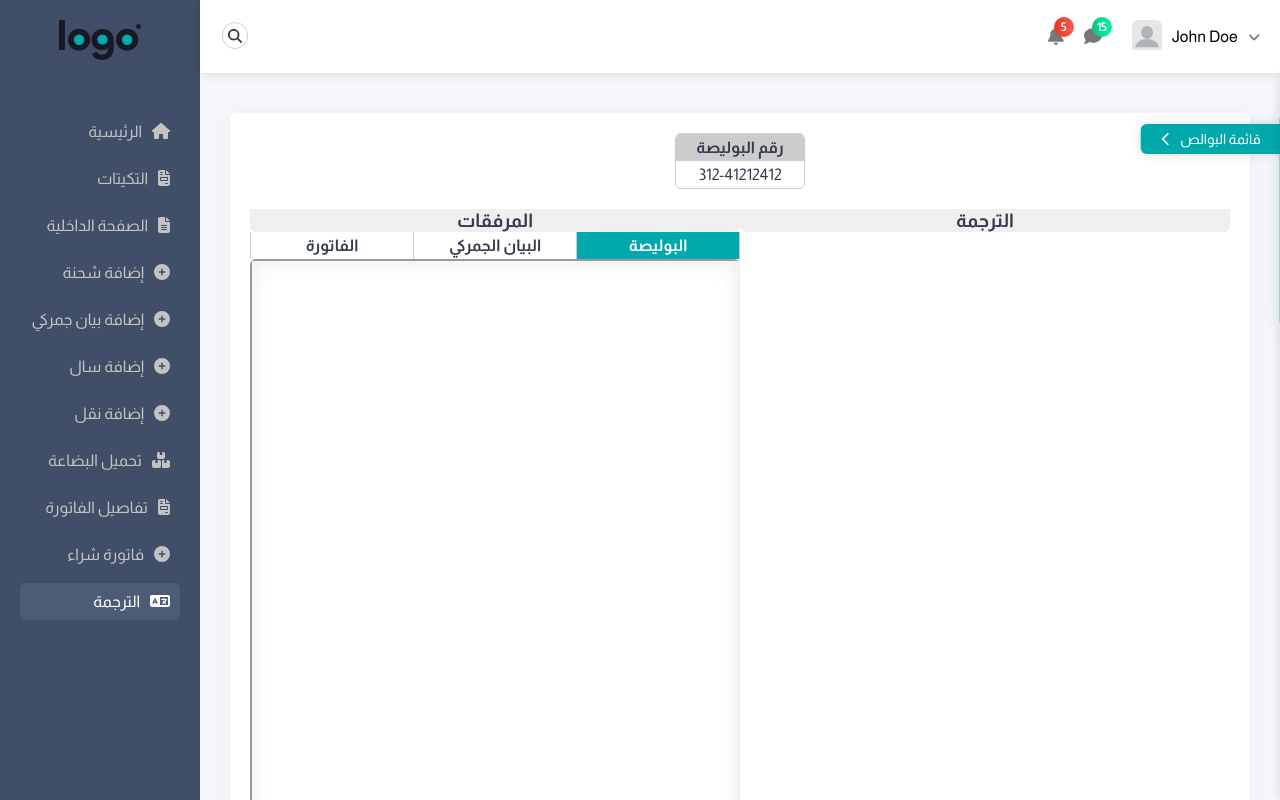
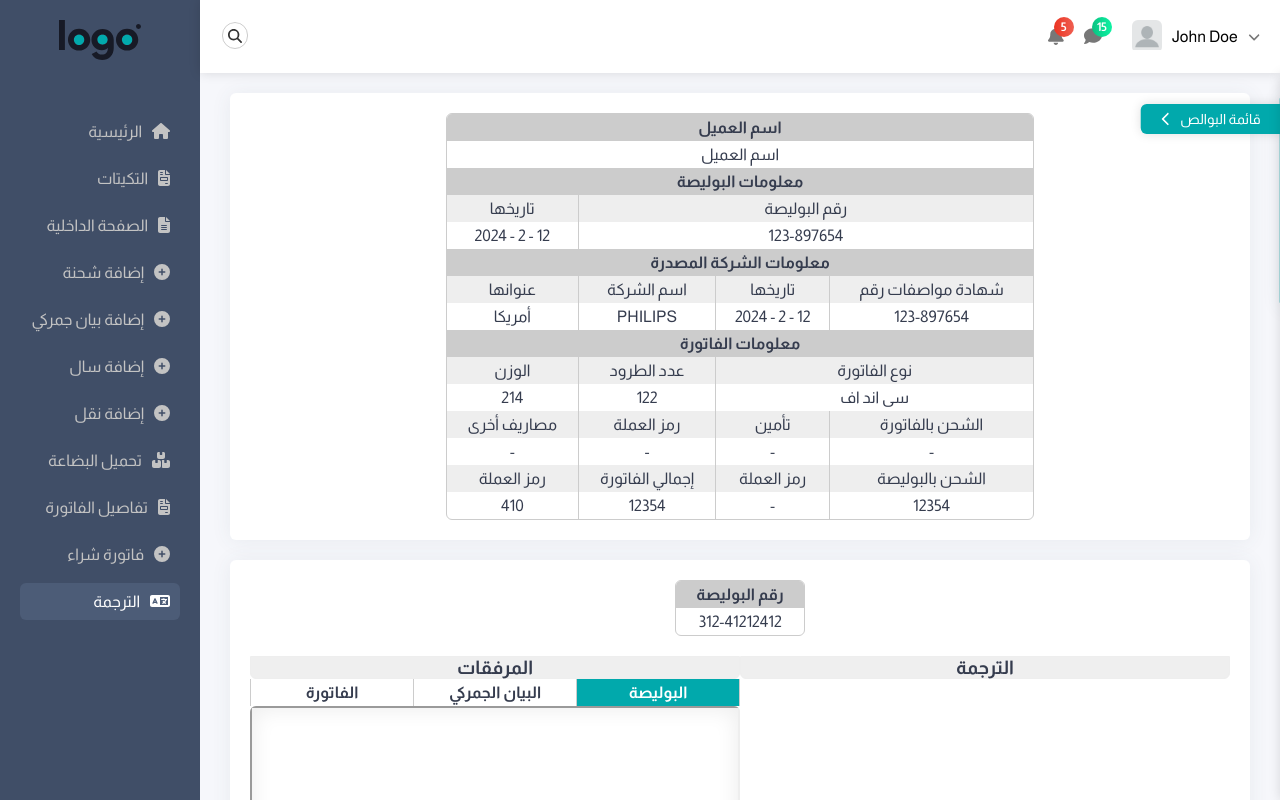
Before and after one commit to MtsmAshraf/adminty-master-react, a React (Create React App) app: page /translation in a window 1280 px wide. Built offline with nearby package versions, Linux system fonts and the light colour scheme.

Commit message:
added translationStaticInfo table

```diff
--- a/src/Pages/Translation/Translation.jsx
+++ b/src/Pages/Translation/Translation.jsx
@@ -113,6 +113,91 @@ const Translation = () => {
             </div>
         </Card>
         <Card>
+            <div className={styles.translationStaticInfo}>
+                <table cellSpacing={0}>
+                    <thead>
+                        <th colSpan={5}>
+                            اسم العميل
+                        </th>
+                    </thead>
+                    <tr>
+                        <td colSpan={5}>
+                            اسم العميل
+                        </td>
+                    </tr>
+                    <thead>
+                        <th colSpan={5}>
+                            معلومات البوليصة
+                        </th>
+                    </thead>
+                    <tr className={styles.impRow}>
+                        <td colSpan={3}>رقم البوليصة</td>
+                        <td colSpan={2}>تاريخها</td>
+                    </tr>
+                    <tr>
+                        <td colSpan={3}>123-897654</td>
+                        <td colSpan={2}>12 - 2 - 2024</td>
+                    </tr>
+                    <thead>
+                        <th colSpan={5}>
+                            معلومات الشركة المصدرة
+                        </th>
+                    </thead>
+                    <tr className={styles.impRow}>
+                        <td>شهادة مواصفات رقم</td>
+                        <td>تاريخها</td>
+                        <td>اسم الشركة</td>
+                        <td>عنوانها</td>
+                    </tr>
+                    <tr>
+                        <td>123-897654</td>
+                        <td>12 - 2 - 2024</td>
+                        <td>PHILIPS</td>
+                        <td>أمريكا</td>
+                    </tr>
+                    <thead>
+                        <th colSpan={5}>
+                            معلومات الفاتورة
+                        </th>
+                    </thead>
+                    <tr className={styles.impRow}>
+                        <td colSpan={2}>نوع الفاتورة</td>
+                        <td>عدد الطرود</td>
+                        <td>الوزن</td>
+                    </tr>
+                    <tr>
+                        <td colSpan={2}>سى اند اف	</td>
+                        <td>122</td>
+                        <td>214</td>
+                    </tr>
+                    <tr className={styles.impRow}>
+                        <td>الشحن بالفاتورة</td>
+                        <td>تأمين</td>
+                        <td>رمز العملة</td>
+                        <td>مصاريف أخرى</td>
+                    </tr>
+                    <tr>
+                        <td>-</td>
+                        <td>-</td>
+                        <td>-</td>
+                        <td>-</td>
+                    </tr>
+                    <tr className={styles.impRow}>
+                        <td>الشحن بالبوليصة</td>
+                        <td>رمز العملة</td>
+                        <td>إجمالي الفاتورة</td>
+                        <td>رمز العملة</td>
+                    </tr>
+                    <tr>
+                        <td>12354</td>
+                        <td>-</td>
+                        <td>12354</td>
+                        <td>410</td>
+                    </tr>
+                </table>
+            </div>
+        </Card>
+        <Card>
             <div className={styles.translationProcess}>
                 <div className={styles.processHeading}>
                     <h4>رقم البوليصة</h4>
--- a/src/Pages/Translation/translation.module.css
+++ b/src/Pages/Translation/translation.module.css
@@ -1,6 +1,39 @@
 .translation{
     direction: rtl;
     padding-bottom: 100px;
+}
+.translation .translationStaticInfo table{
+    width: 60%;
+    margin-right: auto;
+    margin-left: auto;
+    border-radius: var(--main-border-radius);
+    overflow: hidden;
+    border: 1px solid #ccc;
+}
+@media (max-width: 1200px) {
+    .translation .translationStaticInfo table{
+        width: 80%;
+    }
+}
+@media (max-width: 767px) {
+    .translation .translationStaticInfo table{
+        width: 100%;
+        font-size: 14px;
+    }
+}
+.translation .translationStaticInfo table *{
+    text-align: center;
+    direction: rtl;
+    padding: 5px;
+}
+.translation .translationStaticInfo table thead{
+    background-color: #ccc;
+}
+.translation .translationStaticInfo table .impRow{
+    background-color: #eee;
+}
+.translation .translationStaticInfo table td:not(:last-child){
+    border-left: 1px solid #ccc;
 }
 .translation > div:has(.translationList){
     width: fit-content;
@@ -46,20 +79,20 @@
     .translation > div:has(.translationList.opened) .opener{
         transform: translate(-0%,0%);
     }
-    .translation table{
+    .translation .translationList table{
         font-size: 14px;
     }
 }
 .translation > div:has(.translationList) .opener svg{
     transition: var(--main-transition);
 }
-.translation > div:not(:first-child){
-    margin-top: 20px;
+.translation > div:not(:last-child){
+    margin-bottom: 20px;
 }
 .translation h3{
     text-align: center;
 }
-.translation table{
+.translation .translationList table{
     margin-top: 10px;
     border: 1px solid #ccc;
     border-radius: var(--main-border-radius);
@@ -69,19 +102,19 @@
     margin-right: auto;
     max-width: 100%;
 }
-.translation table thead{
+.translation .translationList table thead{
     background-color: #ccc;
 }
-.translation table th,
-.translation table td{
+.translation .translationList table th,
+.translation .translationList table td{
     padding: 5px 10px;
     border-bottom: 1px solid #ccc;
     text-align: center;
 }
-.translation table td{
+.translation .translationList table td{
     cursor: pointer;
 }
-.translation table tr:hover{
+.translation .translationList table tr:hover{
     background-color: #eee;
 }
 .translation .translationProcess .processHeading{
```
